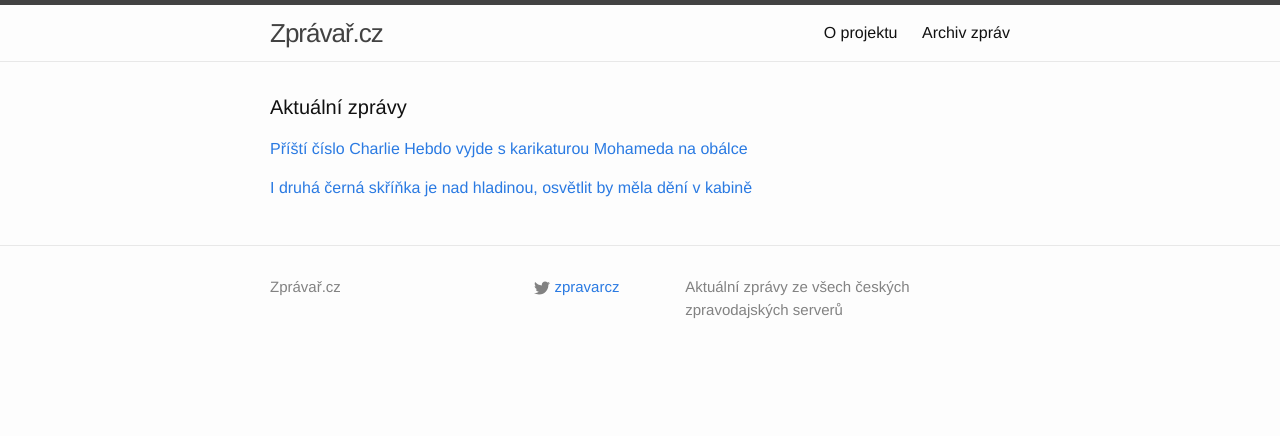
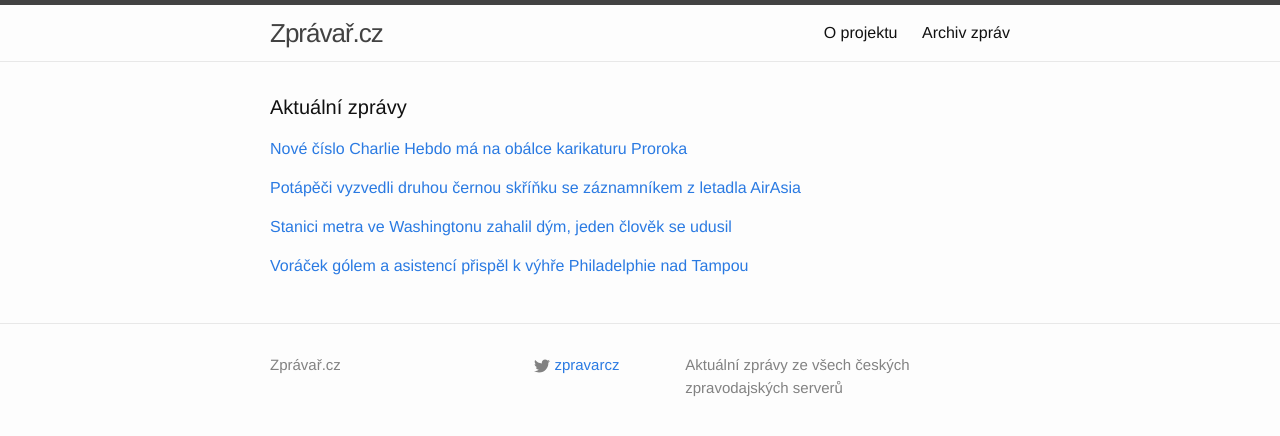
Before and after one commit to adliska/zpravar, a Jekyll site: the page built from index.html, in a window 1280 px wide. Shown: the top 436 px of the page. Built offline with Jekyll 4.4.1, drawn with Linux system fonts in a browser that asks for light colours.

Commit message:
zpravar news update

```diff
--- a/index.html
+++ b/index.html
@@ -5,20 +5,37 @@ layout: default
 <div class="home">
     <h1 class="page-heading">Aktuální zprávy</h1>
 
-<p><a href="javascript:;" onclick="toggle_visibility('zpravy0')">Příští číslo Charlie Hebdo vyjde s karikaturou Mohameda na obálce</a></p>
+<p><a href="javascript:;" onclick="toggle_visibility('zpravy0')">Nové číslo Charlie Hebdo má na obálce karikaturu Proroka</a></p>
 <div id="zpravy0" style="display:none">
 <ul>
+<li><a href=http://zpravy.aktualne.cz/zahranici/charlie-hebdo-bude-mit-na-obalce-karikaturu-mohameda/r~54b2b82e9aeb11e4ba57002590604f2e/>Nové číslo Charlie Hebdo má na obálce karikaturu Proroka - zpravy.aktualne.cz</a></li>
 <li><a href=http://www.ceskenoviny.cz/zpravy/zpravy/pristi-cislo-charlie-hebdo-vyjde-s-karikaturou-mohameda-na-obalce/1168142>Příští číslo Charlie Hebdo vyjde s karikaturou Mohameda na obálce - www.ceskenoviny.cz</a></li>
 <li><a href=https://echo24.cz/a/iUZU8>Mohamed pláče: Je suis Charlie. Příští obálka Charlie Hebdo - echo24.cz</a></li>
 <li><a href=http://www.ceskatelevize.cz/ct24/svet/298027-cislo-prezivsich-vyjde-s-karikaturou-mohameda-na-obalce/>"Číslo přeživších" vyjde s karikaturou Mohameda na obálce - www.ceskatelevize.cz</a></li>
 <li><a href=http://echo24.cz/a/iUZU8>Mohamed pláče: Je suis Charlie. Příští obálka Charlie Hebdo - echo24.cz</a></li>
 </ul>
-</div><p><a href="javascript:;" onclick="toggle_visibility('zpravy1')">I druhá černá skříňka je nad hladinou, osvětlit by měla dění v kabině</a></p>
+</div><p><a href="javascript:;" onclick="toggle_visibility('zpravy1')">Potápěči vyzvedli druhou černou skříňku se záznamníkem z letadla AirAsia</a></p>
 <div id="zpravy1" style="display:none">
 <ul>
+<li><a href=http://zahranicni.ihned.cz/asie-a-pacifik-cina/c1-63372960-potapeci-vyzvedli-druhou-cernou-skrinku-se-zaznamnikem-z-letadla-airasia>Potápěči vyzvedli druhou černou skříňku se záznamníkem z letadla AirAsia - zahranicni.ihned.cz</a></li>
 <li><a href=http://www.ceskatelevize.cz/ct24/svet/298028-i-druha-cerna-skrinka-je-nad-hladinou-osvetlit-by-mela-deni-v-kabine/>I druhá černá skříňka je nad hladinou, osvětlit by měla dění v kabině - www.ceskatelevize.cz</a></li>
 <li><a href=http://www.novinky.cz/zahranicni/svet/358578-potapeci-vyzvedli-druhou-cernou-skrinku-airbusu.html>Potápěči vyzvedli druhou černou skříňku airbusu  - www.novinky.cz</a></li>
 <li><a href=http://www.ceskenoviny.cz/zpravy/zpravy/potapeci-pry-vyzvedli-druhou-cernou-skrinku-letounu-airasia/1168147>Potápěči prý vyzvedli druhou černou skříňku letounu AirAsia - www.ceskenoviny.cz</a></li>
 <li><a href=http://www.rozhlas.cz/_zprava/potapeci-pry-vyzvedli-z-more-druhou-cernou-skrinku-z-letadla-airasia--1442811>Potápěči prý vyzvedli z moře druhou černou skříňku z letadla AirAsia - www.rozhlas.cz</a></li>
 </ul>
+</div><p><a href="javascript:;" onclick="toggle_visibility('zpravy2')">Stanici metra ve Washingtonu zahalil dým, jeden člověk se udusil</a></p>
+<div id="zpravy2" style="display:none">
+<ul>
+<li><a href=http://www.ceskatelevize.cz/ct24/svet/298031-stanici-metra-ve-washingtonu-zahalil-dym-jeden-clovek-se-udusil/>Stanici metra ve Washingtonu zahalil dým, jeden člověk se udusil - www.ceskatelevize.cz</a></li>
+<li><a href=http://www.ceskatelevize.cz/ct24/svet/298031-evakuace-metra-ve-washingtonu-jeden-clovek-se-udusil-kourem/>Evakuace metra ve Washingtonu: Jeden člověk se udusil kouřem - www.ceskatelevize.cz</a></li>
+<li><a href=http://zpravy.idnes.cz/kour-v-metru-ve-washingtonu-jeden-mrtvy-fd0-/zahranicni.aspx?c=A150113_065704_zahranicni_skr>Kouř v metru ve Washingtonu zabil ženu, zraněných jsou desítky - zpravy.idnes.cz</a></li>
+<li><a href=http://www.novinky.cz/zahranicni/amerika/358579-kour-zabijel-ve-washingtonskem-metru.html>Kouř zabíjel ve washingtonském metru - www.novinky.cz</a></li>
+</ul>
+</div><p><a href="javascript:;" onclick="toggle_visibility('zpravy3')">Voráček gólem a asistencí přispěl k výhře Philadelphie nad Tampou</a></p>
+<div id="zpravy3" style="display:none">
+<ul>
+<li><a href=http://www.denik.cz/hokej/voracek-golem-a-asistenci-prispel-k-vyhre-philadelphie-nad-tampou-20150113.html>Voráček gólem a asistencí přispěl k výhře Philadelphie nad Tampou - www.denik.cz</a></li>
+<li><a href=http://hokej.idnes.cz/voracek-bral-dva-body-u-kanonady-flyers-d9f-/nhl.aspx?c=A150113_071631_nhl_Mkr>Voráček bral dva body u kanonády Flyers, dále kraluje produktivitě NHL - hokej.idnes.cz</a></li>
+<li><a href=http://www.sportovninoviny.cz/zpravy/voracek-zvysil-o-dva-body-naskok-v-cele-produktivity-nhl/1168166>Voráček zvýšil o dva body náskok v čele produktivity NHL - www.sportovninoviny.cz</a></li>
+</ul>
 </div></div>
```
